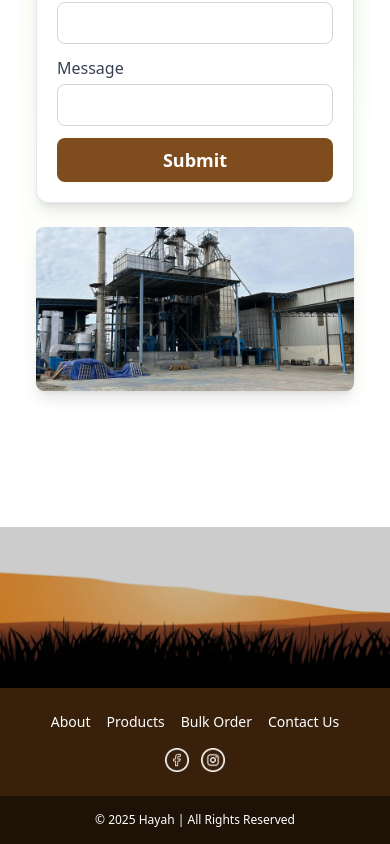
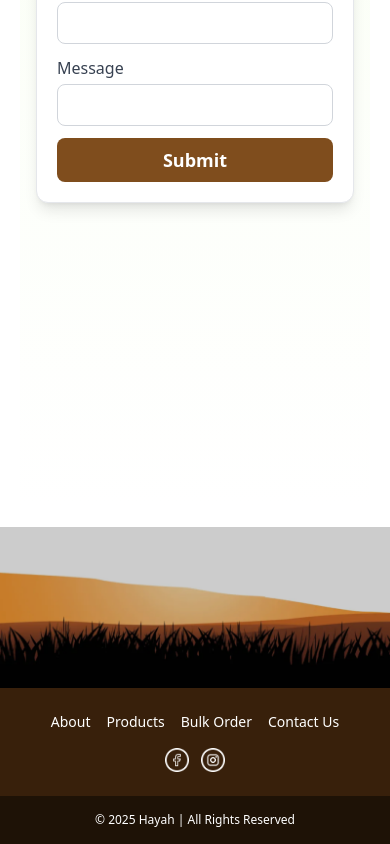
Before and after one commit to VIPUlNEGI1/HAYAH-frontend-, a React (Create React App) app: page / in a window 390 px wide. Shown: the part 8144-8988 px from the top of the page. Built offline with nearby package versions, Linux system fonts and the light colour scheme; no server answers.

Commit message:
Update Contact.js

```diff
--- a/src/conponents/Contact.js
+++ b/src/conponents/Contact.js
@@ -105,7 +105,7 @@ const Contact = () => {
       </form>
     </motion.div>
 
-        <motion.div className="w-full lg:w-7/12">
+    <motion.div className="w-full lg:w-7/12 hidden sm:block">
       <img src={factoryImage} alt="Factory" className="w-full rounded-lg shadow-lg" />
     </motion.div>
   </motion.div>
```
Lines whose indentation alone changed are shown as unchanged.
